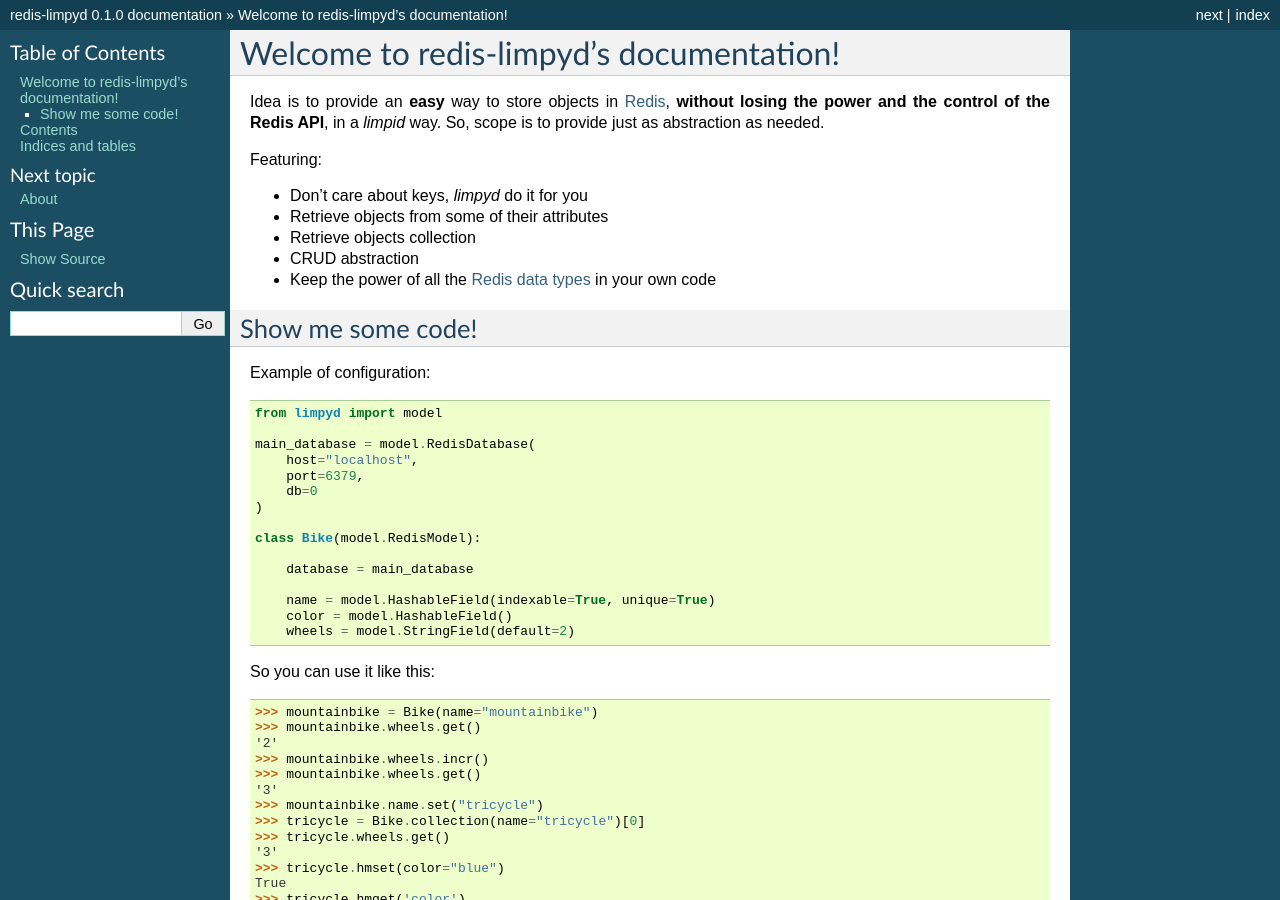
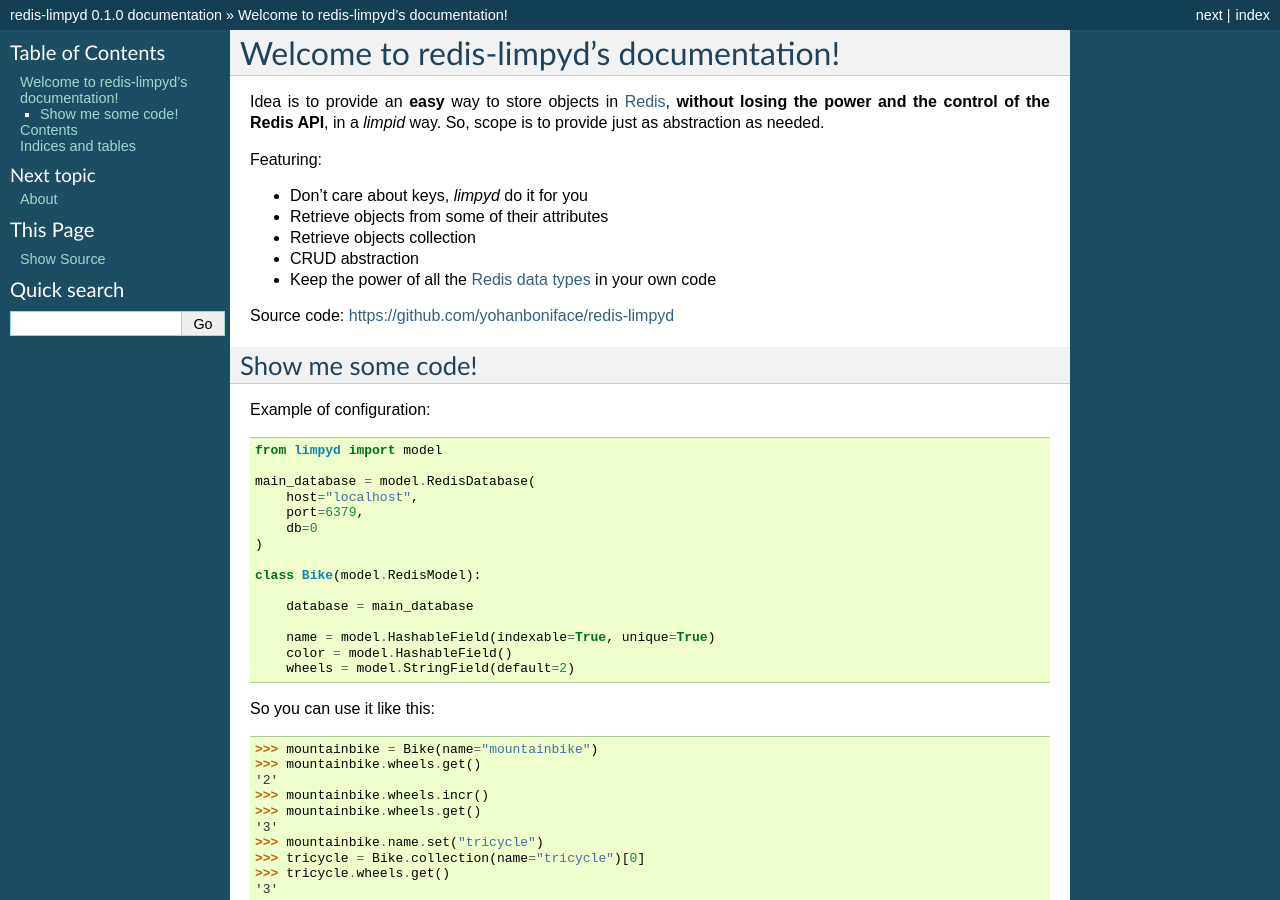
Before and after one commit to limpyd/redis-limpyd, a Sphinx documentation site: the page built from doc/index.rst, in a window 1280 px wide and 900 px high. Built offline with Sphinx 7.4.7, drawn with Linux system fonts in a browser that asks for light colours.

Commit message:
Add link to source code in doc index page

```diff
--- a/doc/index.rst
+++ b/doc/index.rst
@@ -17,6 +17,8 @@
 - Retrieve objects collection
 - CRUD abstraction
 - Keep the power of all the `Redis data types <http://redis.io/topics/data-types>`_ in your own code
+
+Source code: https://github.com/yohanboniface/redis-limpyd
 
 Show me some code!
 ------------------
```
